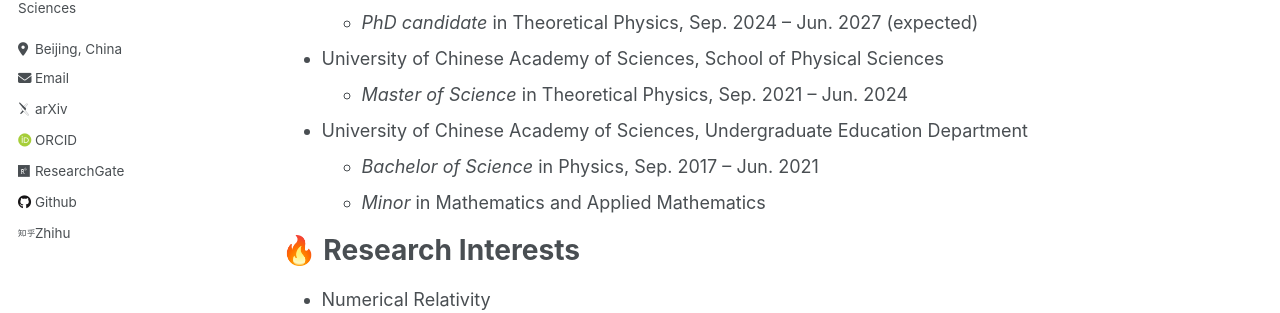
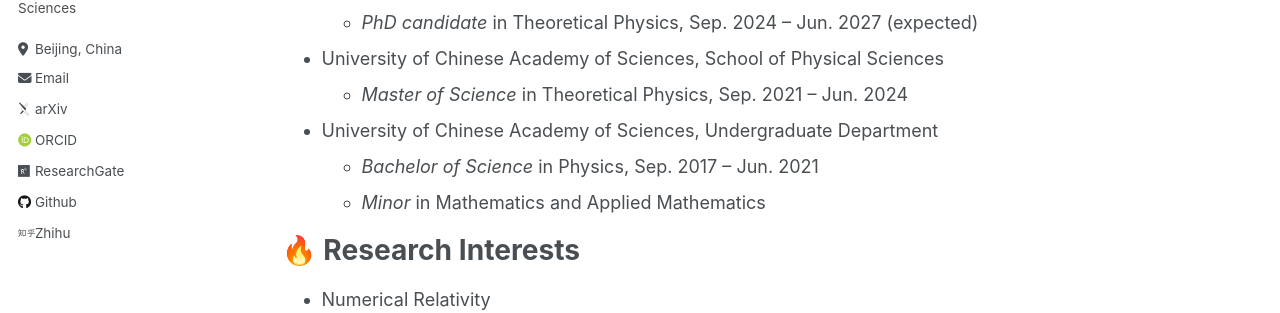
Before and after one commit to zhuan-ning/zhuan-ning.github.io, a Jekyll site: the page built from _pages/about.md, in a window 1280 px wide and 1223 px high. Shown: the part 385-698 px from the top of the window. Built offline with Jekyll 4.4.1, drawn with Linux system fonts in a browser that asks for light colours; some web fonts are replaced.

Commit message:
Modify "Undergraduate Department"

```diff
--- a/_pages/about.md
+++ b/_pages/about.md
@@ -15,7 +15,7 @@ My name is Zhuan Ning (宁专). I was born in Yiyang, Hunan Province, China. I a
   - *PhD candidate* in Theoretical Physics, Sep. 2024 – Jun. 2027 (expected)
 - University of Chinese Academy of Sciences, School of Physical Sciences
   - *Master of Science* in Theoretical Physics, Sep. 2021 – Jun. 2024
-- University of Chinese Academy of Sciences, Undergraduate Education Department
+- University of Chinese Academy of Sciences, Undergraduate Department
   - *Bachelor of Science* in Physics, Sep. 2017 – Jun. 2021
   - *Minor* in Mathematics and Applied Mathematics
 
```
Also changed, not shown: _pages/cv.md (+1 -1 lines).
